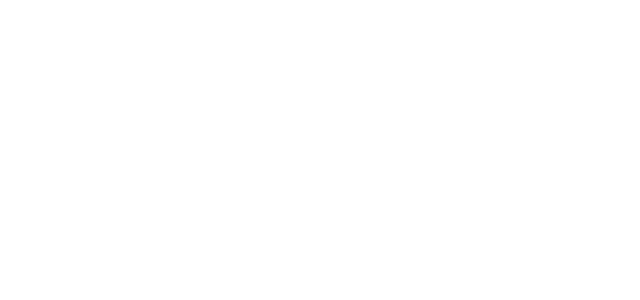
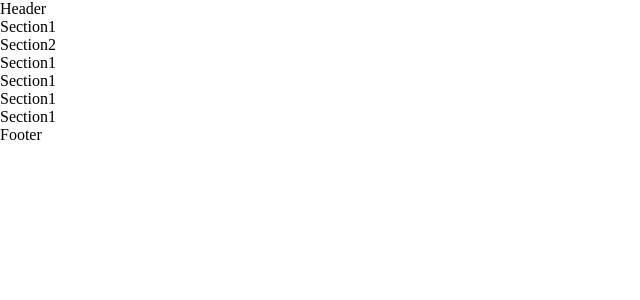
Before and after one commit to alfarruq/F3-2651, a React (Vite) app: page / in a window 1280 px wide. Shown: the top 300 px of the page, without its empty margins (0-640 px from the left). Built offline with nearby package versions, Linux system fonts and the light colour scheme.

Commit message:
added folders

```diff
--- a/src/App.jsx
+++ b/src/App.jsx
@@ -1,11 +1,16 @@
 
 import './App.css'
+import Footer from './component/Footer/footer'
+import Header from './component/Header/header'
+import Main from './component/Main/main'
 
 function App() {
 
   return (
     <div>
-
+      <Header />
+      <Main />
+      <Footer />
     </div>
   )
 }
--- /dev/null
+++ b/src/component/Footer/footer.jsx
@@ -0,0 +1,17 @@
+
+
+
+
+
+
+
+
+function Footer() {
+    return(
+        <div>
+            Footer
+        </div>
+    )
+}
+
+export default Footer;
--- /dev/null
+++ b/src/component/Header/header.jsx
@@ -0,0 +1,15 @@
+
+
+
+
+
+
+function Header() {
+    return(
+        <div>
+            Header
+        </div>
+    )
+}
+
+export default Header;
--- /dev/null
+++ b/src/component/Main/Section1/index.jsx
@@ -0,0 +1,18 @@
+
+
+
+
+
+
+
+
+
+function Section1() {
+    return(
+        <div>
+            Section1
+        </div>
+    )
+}
+
+export default Section1;
--- /dev/null
+++ b/src/component/Main/Section2/index.jsx
@@ -0,0 +1,18 @@
+
+
+
+
+
+
+
+
+
+function Section2() {
+    return(
+        <div>
+            Section2
+        </div>
+    )
+}
+
+export default Section2;
--- /dev/null
+++ b/src/component/Main/Section3/index.jsx
@@ -0,0 +1,18 @@
+
+
+
+
+
+
+
+
+
+function Section1() {
+    return(
+        <div>
+            Section1
+        </div>
+    )
+}
+
+export default Section1;
--- /dev/null
+++ b/src/component/Main/Section4/index.jsx
@@ -0,0 +1,18 @@
+
+
+
+
+
+
+
+
+
+function Section1() {
+    return(
+        <div>
+            Section1
+        </div>
+    )
+}
+
+export default Section1;
--- /dev/null
+++ b/src/component/Main/Section5/index.jsx
@@ -0,0 +1,18 @@
+
+
+
+
+
+
+
+
+
+function Section1() {
+    return(
+        <div>
+            Section1
+        </div>
+    )
+}
+
+export default Section1;
--- /dev/null
+++ b/src/component/Main/Section6/index.jsx
@@ -0,0 +1,18 @@
+
+
+
+
+
+
+
+
+
+function Section1() {
+    return(
+        <div>
+            Section1
+        </div>
+    )
+}
+
+export default Section1;
--- /dev/null
+++ b/src/component/Main/main.jsx
@@ -0,0 +1,22 @@
+import Section1 from "./Section1";
+import Section2 from "./Section2";
+import Section3 from "./Section3";
+import Section4 from "./Section4";
+import Section5 from "./Section5";
+import Section6 from "./Section6";
+
+
+function Main() {
+    return (
+        <div>
+            <Section1 />
+            <Section2 />
+            <Section3 />
+            <Section4 />
+            <Section5 />
+            <Section6 />
+        </div>
+    )
+}
+
+export default Main;
```
